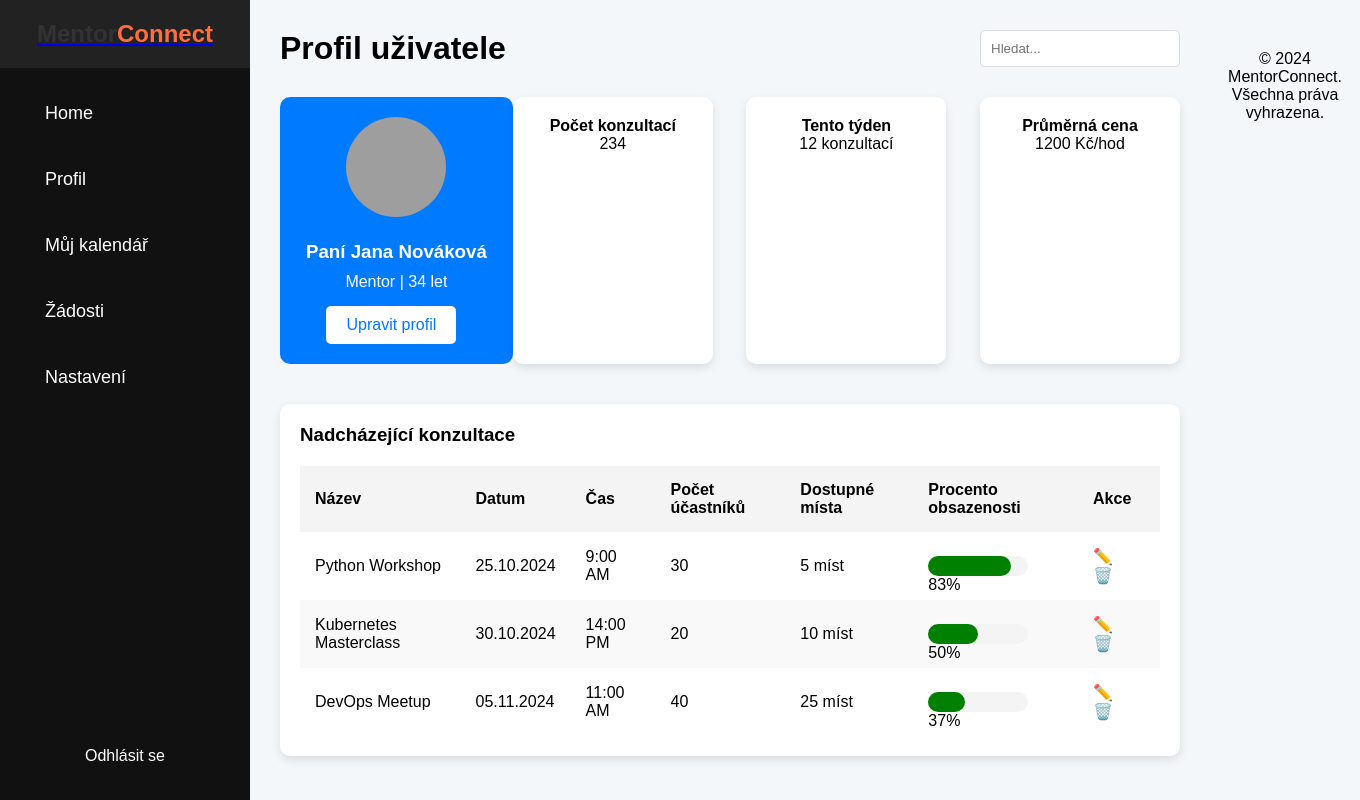
After one commit to vlad2580/Mentorlik, a Django app: template frontend/templates/cabinet_student.html in a window 1360 px wide. The commit adds this page. Run offline with Django 5.2, Linux system fonts and the light colour scheme; the template is opened without the code that fills it, so the values that code supplies are empty; grey boxes are pictures that could not be loaded.

```diff
--- /dev/null
+++ b/frontend/static/css/cabinet.css
@@ -0,0 +1,223 @@
+* {
+    margin: 0;
+    padding: 0;
+    box-sizing: border-box;
+}
+
+body {
+    font-family: 'Arial', sans-serif;
+    display: flex;
+    background-color: #f4f7fa;
+}
+
+.sidebar {
+    background-color: #111;
+    height: 100vh;
+    width: 250px;
+    position: fixed;
+    left: 0;
+    top: 0;
+    transition: width 0.3s;
+    overflow: hidden;
+}
+
+.sidebar .logo {
+    text-align: center;
+    padding: 20px;
+    background-color: #222;
+    color: white;
+}
+
+.mentor {
+    color: #333;
+}
+
+.connect {
+    color: #ff6f3d;
+}
+
+.sidebar .nav-list {
+    list-style-type: none;
+    padding: 20px;
+}
+
+.sidebar .nav-list li {
+    margin-bottom: 15px;
+}
+
+.sidebar .nav-list li a {
+    color: white;
+    text-decoration: none;
+    padding: 15px;
+    display: flex;
+    align-items: center;
+    font-size: 18px;
+}
+
+.sidebar .nav-list li a i {
+    margin-right: 10px;
+}
+
+.sidebar .nav-list li a:hover {
+    background-color: #444;
+    border-radius: 5px;
+}
+
+.sidebar .sign-out {
+    position: absolute;
+    bottom: 20px;
+    width: 100%;
+    text-align: center;
+}
+
+.sidebar .sign-out a {
+    color: white;
+    text-decoration: none;
+    padding: 15px;
+    display: block;
+}
+
+.main-content {
+    margin-left: 250px;
+    padding: 30px;
+    width: calc(100% - 250px);
+    transition: margin-left 0.3s;
+}
+
+.main-header {
+    display: flex;
+    justify-content: space-between;
+    align-items: center;
+    margin-bottom: 30px;
+}
+
+.main-header h2 {
+    font-size: 2rem;
+}
+
+.main-header input {
+    padding: 10px;
+    width: 200px;
+    border: 1px solid #ddd;
+    border-radius: 5px;
+}
+
+.user-info {
+    display: flex;
+    justify-content: space-between;
+    margin-bottom: 40px;
+}
+
+.user-card {
+    background-color: #007bff;
+    padding: 20px;
+    border-radius: 10px;
+    color: #fff;
+    text-align: center;
+    width: 300px;
+}
+
+.user-card img {
+    width: 100px;
+    height: 100px;
+    border-radius: 50%;
+    margin-bottom: 20px;
+}
+
+.user-card h3 {
+    margin-bottom: 10px;
+}
+
+.user-card .edit-btn {
+    display: inline-block;
+    margin-top: 15px;
+    padding: 10px 20px;
+    background-color: #fff;
+    color: #007bff;
+    text-decoration: none;
+    border-radius: 5px;
+}
+
+.user-stats {
+    display: flex;
+    justify-content: space-between;
+    width: 100%;
+}
+
+.user-stats .stat {
+    background-color: #fff;
+    padding: 20px;
+    border-radius: 10px;
+    width: 200px;
+    text-align: center;
+    box-shadow: 0 4px 10px rgba(0, 0, 0, 0.1);
+}
+
+.user-activity {
+    background-color: #fff;
+    padding: 20px;
+    border-radius: 10px;
+    box-shadow: 0 4px 10px rgba(0, 0, 0, 0.1);
+}
+
+.user-activity h3 {
+    margin-bottom: 20px;
+}
+
+.table-container {
+    overflow-x: auto;
+}
+
+table {
+    width: 100%;
+    border-collapse: collapse;
+}
+
+table th, table td {
+    padding: 15px;
+    text-align: left;
+}
+
+table th {
+    background-color: #f4f4f4;
+}
+
+table tr:nth-child(even) {
+    background-color: #f9f9f9;
+}
+
+.progress {
+    width: 100px;
+    height: 20px;
+    background-color: #f4f4f4;
+    border-radius: 20px;
+    position: relative;
+}
+
+.progress span {
+    display: block;
+    height: 100%;
+    background-color: green;
+    border-radius: 20px;
+}
+
+.edit-btn, .delete-btn {
+    background-color: transparent;
+    border: none;
+    cursor: pointer;
+    font-size: 16px;
+    margin-right: 10px;
+}
+
+.edit-btn:hover {
+    color: blue;
+}
+
+.delete-btn:hover {
+    color: red;
+}
+
+footer {
+    text-align: center;
+    margin-top: 50px;
+}
--- /dev/null
+++ b/frontend/templates/cabinet_student.html
@@ -0,0 +1,124 @@
+<!DOCTYPE html>
+<html lang="cs">
+<head>
+    <meta charset="UTF-8">
+    <meta name="viewport" content="width=device-width, initial-scale=1.0">
+    <title>Profil uživatele - MentorConnect</title>
+    <link rel="stylesheet" href="../static/css/cabinet.css">
+</head>
+<body>
+
+    <!-- Sidebar -->
+    <div class="sidebar" id="sidebar">
+        <div class="logo">
+            <a href="/">
+                <h2><span class="mentor">Mentor</span><span class="connect">Connect</span></h2>
+            </a>
+        </div>
+        <ul class="nav-list">
+            <li><a href="#"><i class="icon-home"></i> Home</a></li>
+            <li><a href="#"><i class="icon-user"></i> Profil</a></li>
+            <li><a href="#"><i class="icon-calendar"></i> Můj kalendář</a></li>
+            <li><a href="#"><i class="icon-requests"></i> Žádosti</a></li>
+            <li><a href="#"><i class="icon-settings"></i> Nastavení</a></li>
+        </ul>
+        <div class="sign-out">
+            <a href="#"><i class="icon-signout"></i> Odhlásit se</a>
+        </div>
+    </div>
+
+    <!-- Main Content -->
+    <div class="main-content">
+        <header class="main-header">
+            <h2>Profil uživatele</h2>
+            <input type="search" placeholder="Hledat...">
+        </header>
+
+        <section class="user-info">
+            <div class="user-card">
+                <img src="profile-photo.jpg" alt="Profilová fotka" class="user-photo">
+                <h3>Paní Jana Nováková</h3>
+                <p>Mentor | 34 let</p>
+                <a href="#" class="edit-btn">Upravit profil</a>
+            </div>
+
+            <div class="user-stats">
+                <div class="stat">
+                    <h4>Počet konzultací</h4>
+                    <p>234</p>
+                </div>
+                <div class="stat">
+                    <h4>Tento týden</h4>
+                    <p>12 konzultací</p>
+                </div>
+                <div class="stat">
+                    <h4>Průměrná cena</h4>
+                    <p>1200 Kč/hod</p>
+                </div>
+            </div>
+        </section>
+
+        <section class="user-activity">
+            <h3>Nadcházející konzultace</h3>
+            <div class="table-container">
+                <table>
+                    <thead>
+                        <tr>
+                            <th>Název</th>
+                            <th>Datum</th>
+                            <th>Čas</th>
+                            <th>Počet účastníků</th>
+                            <th>Dostupné místa</th>
+                            <th>Procento obsazenosti</th>
+                            <th>Akce</th>
+                        </tr>
+                    </thead>
+                    <tbody>
+                        <tr>
+                            <td>Python Workshop</td>
+                            <td>25.10.2024</td>
+                            <td>9:00 AM</td>
+                            <td>30</td>
+                            <td><span class="status-low">5 míst</span></td>
+                            <td><div class="progress"><span style="width: 83%"></span>83%</td>
+                            <td>
+                                <button class="edit-btn">✏️</button>
+                                <button class="delete-btn">🗑️</button>
+                            </td>
+                        </tr>
+                        <tr>
+                            <td>Kubernetes Masterclass</td>
+                            <td>30.10.2024</td>
+                            <td>14:00 PM</td>
+                            <td>20</td>
+                            <td><span class="status-high">10 míst</span></td>
+                            <td><div class="progress"><span style="width: 50%"></span>50%</td>
+                            <td>
+                                <button class="edit-btn">✏️</button>
+                                <button class="delete-btn">🗑️</button>
+                            </td>
+                        </tr>
+                        <tr>
+                            <td>DevOps Meetup</td>
+                            <td>05.11.2024</td>
+                            <td>11:00 AM</td>
+                            <td>40</td>
+                            <td><span class="status-mid">25 míst</span></td>
+                            <td><div class="progress"><span style="width: 37%"></span>37%</td>
+                            <td>
+                                <button class="edit-btn">✏️</button>
+                                <button class="delete-btn">🗑️</button>
+                            </td>
+                        </tr>
+                    </tbody>
+                </table>
+            </div>
+        </section>
+    </div>
+
+    <footer>
+        <p>© 2024 MentorConnect. Všechna práva vyhrazena.</p>
+    </footer>
+
+</body>
+</html>
--- a/frontend/templates/mentor_registation.html
+++ b/frontend/templates/mentor_registation.html
@@ -12,7 +12,9 @@
 
     <header>
         <div class="logo">
-            <h1><span class="mentor">Mentor</span><span class="connect">Connect</span></h1>
+            <a href="base.html">
+                <h1><span class="mentor">Mentor</span><span class="connect">Connect</span></h1>
+            </a>
         </div>
     </header>
 
```
Also changed, not shown: frontend/static/js/scripts.js (+7 -0 lines), frontend/templates/base.html (+4 -4 lines), frontend/templates/login.html (+7 -5 lines).
